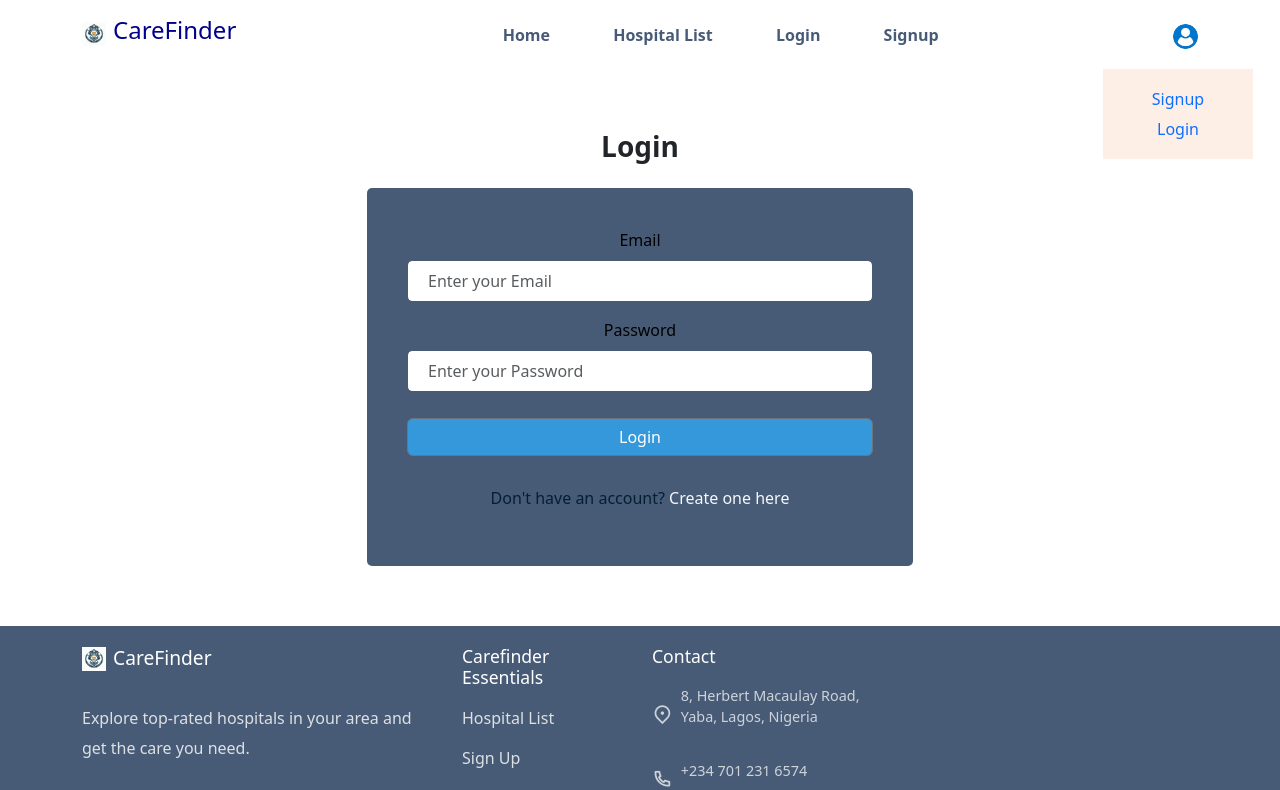
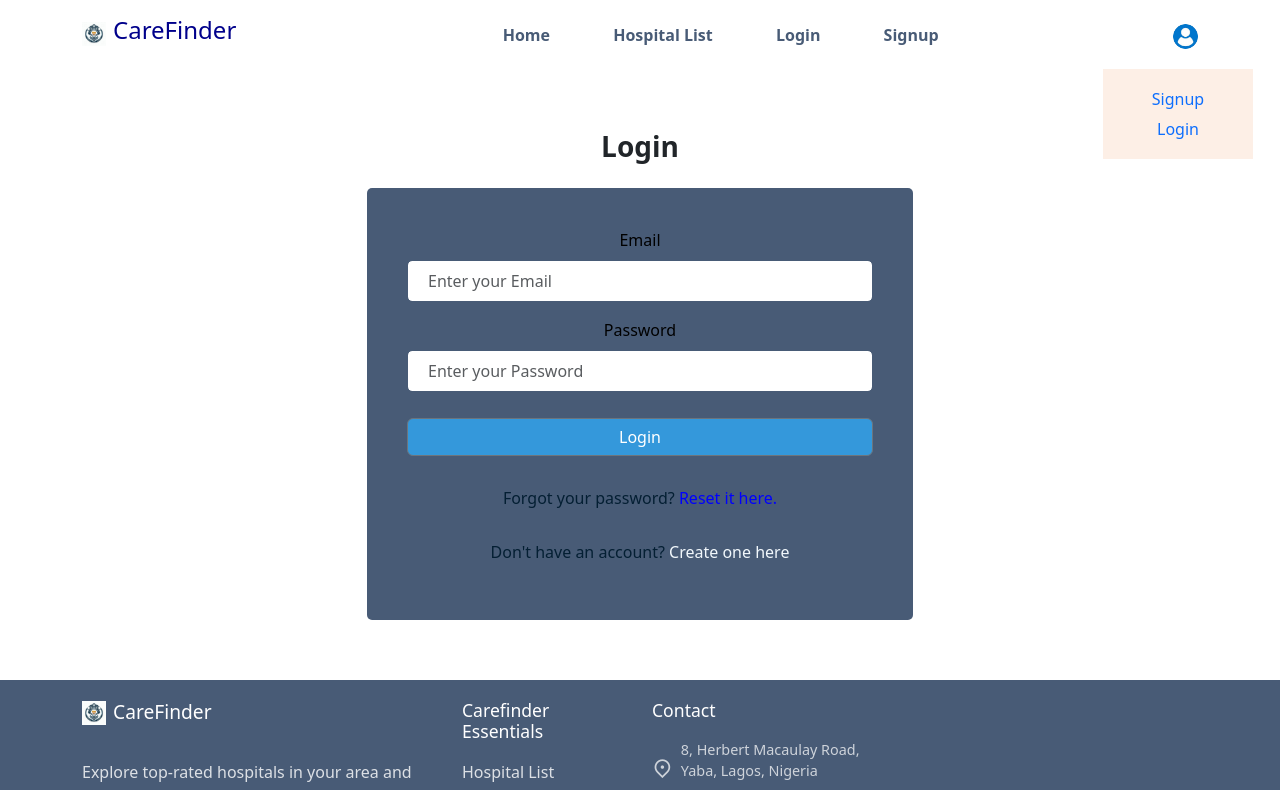
Before and after one commit to BalezDev/Carefinder-app-project, a React (Vite) app: page /login in a window 1280 px wide. Shown: the top 790 px of the page. Built offline with nearby package versions, Linux system fonts and the light colour scheme; no server answers.

Commit message:
reset password

```diff
--- a/src/pages/Login.tsx
+++ b/src/pages/Login.tsx
@@ -1,8 +1,7 @@
-// src/components/Login.js
 import React, { useState } from 'react';
 import { Container, Row, Col, Form, FormGroup, Label, Input, Button } from 'reactstrap';
 import { Link, useNavigate } from 'react-router-dom';
-import { signInWithEmailAndPassword } from 'firebase/auth';
+import { signInWithEmailAndPassword, sendPasswordResetEmail } from 'firebase/auth';
 import { auth } from "../firebase.config";
 import { toast } from 'react-toastify';
 import "../styles/login.css";
@@ -52,6 +51,20 @@ const Login: React.FC = () => {
     }
   };
 
+  const handleResetPassword = async () => {
+    if (!email) {
+      toast.error('Please enter your email address first.');
+      return;
+    }
+
+    try {
+      await sendPasswordResetEmail(auth, email);
+      toast.success('Password reset email sent!');
+    } catch (error) {
+      toast.error('Failed to send password reset email.');
+    }
+  };
+
   return (
     <section>
       <Container>
@@ -90,6 +103,15 @@ const Login: React.FC = () => {
                 <Button type='submit' className="auth__btn">
                   Login
                 </Button>
+                <p>
+                  Forgot your password?{' '}
+                  <span
+                    onClick={handleResetPassword}
+                    style={{ color: 'blue', cursor: 'pointer' }}
+                  >
+                    Reset it here.
+                  </span>
+                </p>
                 <p>Don't have an account? <Link to='/signup'>Create one here</Link></p>
               </Form>
             </Col>
```
